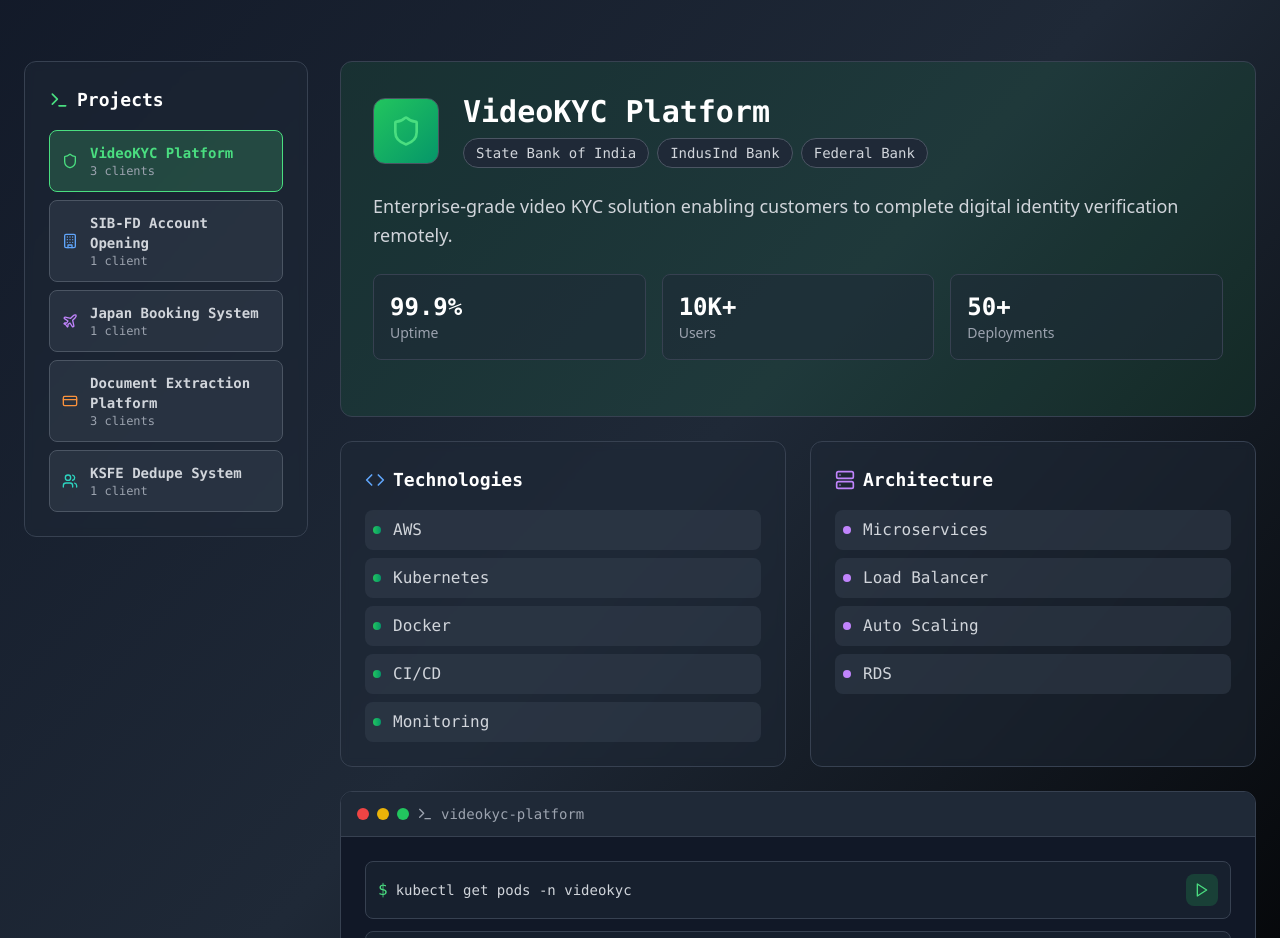
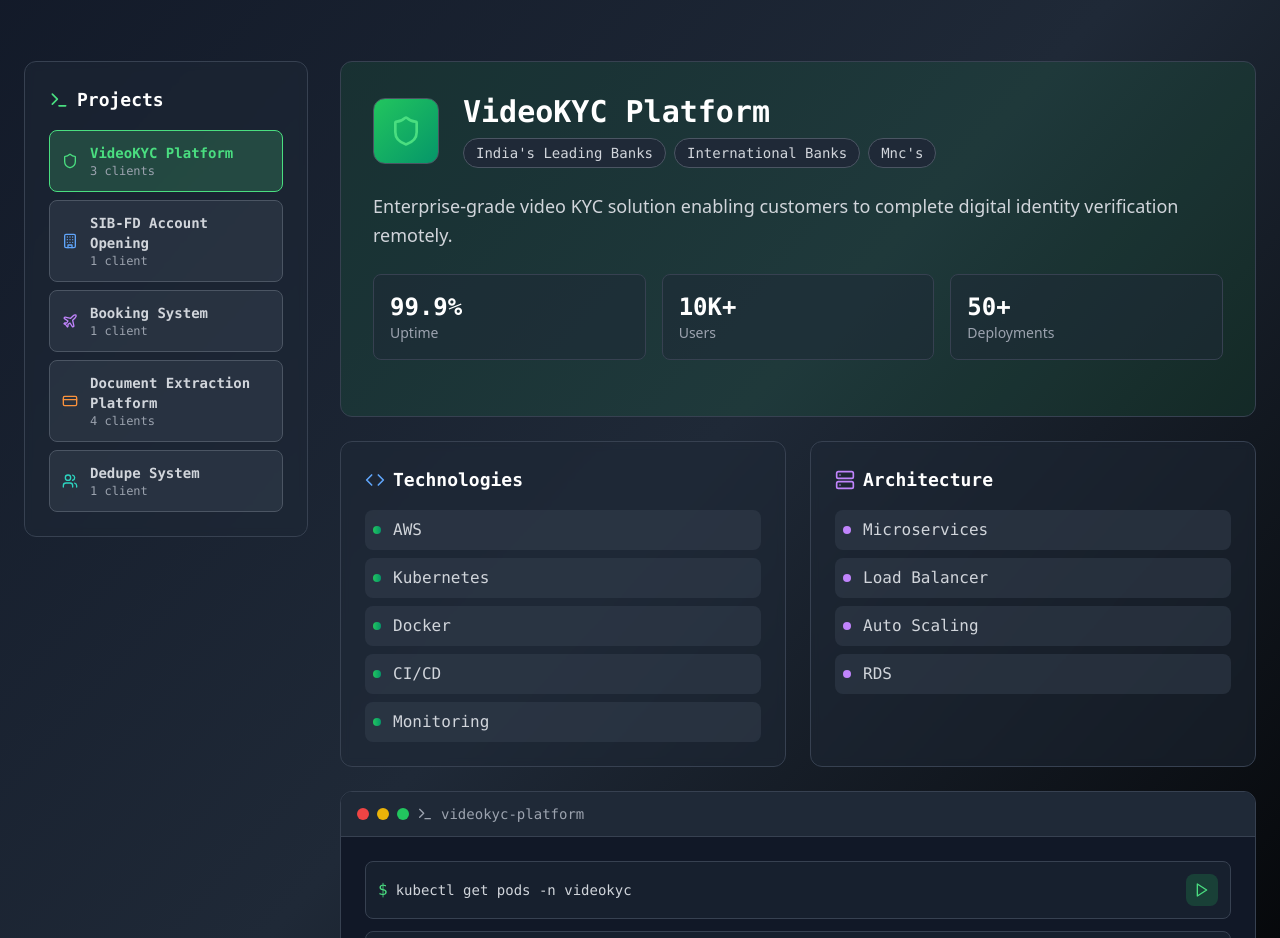
Before and after one commit to sainupopzienz/linux-portfolio-site, a React (Vite) app: page / in a window 1280 px wide. Shown: the part 4220-5158 px from the top of the page. Built offline with nearby package versions, Linux system fonts and the light colour scheme.

Commit message:
Update InteractiveProjects.tsx

```diff
--- a/src/components/InteractiveProjects.tsx
+++ b/src/components/InteractiveProjects.tsx
@@ -24,7 +24,7 @@
       title: "VideoKYC Platform",
       description: "Enterprise-grade video KYC solution enabling customers to complete digital identity verification remotely.",
       icon: <Shield className="text-green-400" size={32} />,
-      clients: ["State Bank of India", "IndusInd Bank", "Federal Bank"],
+      clients: ["India's Leading Banks", "International Banks", "Mnc's"],
       technologies: ["AWS", "Kubernetes", "Docker", "CI/CD", "Monitoring"],
       architecture: ["Microservices", "Load Balancer", "Auto Scaling", "RDS"],
       metrics: { uptime: "99.9%", users: "10K+", deployments: "50+" },
@@ -41,7 +41,7 @@
       title: "SIB-FD Account Opening",
       description: "Streamlined digital account opening platform for State Bank of India's Fixed Deposit services.",
       icon: <Building className="text-blue-400" size={32} />,
-      clients: ["State Bank of India"],
+      clients: ["India's Leading Bank"],
       technologies: ["Linux", "Docker", "Jenkins", "AWS", "Terraform"],
       architecture: ["Monolithic", "CDN", "Database Cluster", "Backup"],
       metrics: { uptime: "99.8%", transactions: "5K+", response: "<2s" },
@@ -55,7 +55,7 @@
       bgPattern: "bg-blue-500/10"
     },
     {
-      title: "Japan Booking System",
+      title: "Booking System",
       description: "Sophisticated booking and reservation system for a Japan-based client with complex scheduling requirements.",
       icon: <Plane className="text-purple-400" size={32} />,
       clients: ["Japan-based Client"],
@@ -75,7 +75,7 @@
       title: "Document Extraction Platform",
       description: "AI-powered platform for extracting and processing information from Aadhaar cards and passports.",
       icon: <CreditCard className="text-orange-400" size={32} />,
-      clients: ["Aditya Birla Group", "State Bank of India", "Dubai Racing Club"],
+      clients: ["International Business Groups", "Prominent Banks", "Dubai Based Client", "Dubai Racing Club"],
       technologies: ["AWS", "Docker", "Kubernetes", "Terraform", "Python"],
       architecture: ["Serverless", "ML Pipeline", "Queue System", "Storage"],
       metrics: { accuracy: "98%", processed: "100K+", clients: "3" },
@@ -89,10 +89,10 @@
       bgPattern: "bg-orange-500/10"
     },
     {
-      title: "KSFE Dedupe System",
+      title: "Dedupe System",
       description: "Data deduplication and management system for Kerala State Financial Enterprises.",
       icon: <Users className="text-teal-400" size={32} />,
-      clients: ["Kerala State Financial Enterprises"],
+      clients: ["Kerala State Government Institution"],
       technologies: ["Linux", "Docker", "GitLab CI", "Monitoring", "Scripting"],
       architecture: ["Batch Processing", "Data Pipeline", "Scheduler", "Reporting"],
       metrics: { efficiency: "85%", records: "1M+", storage: "60% saved" },
```
